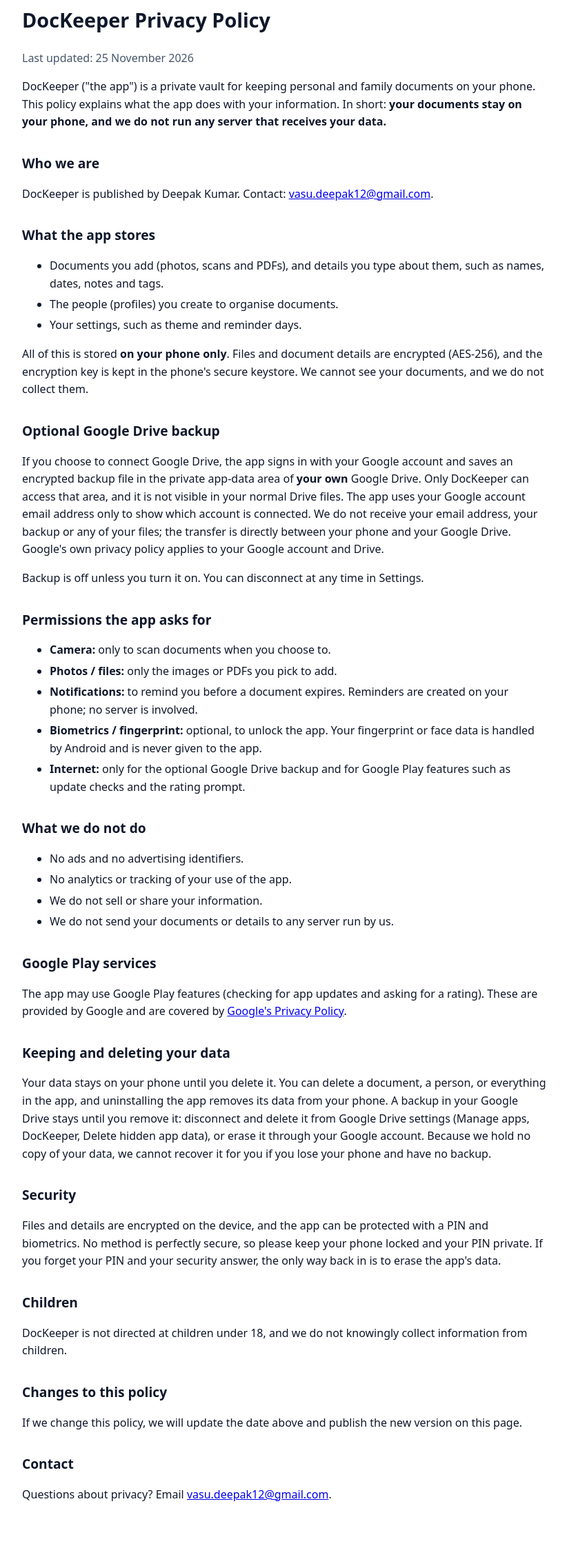
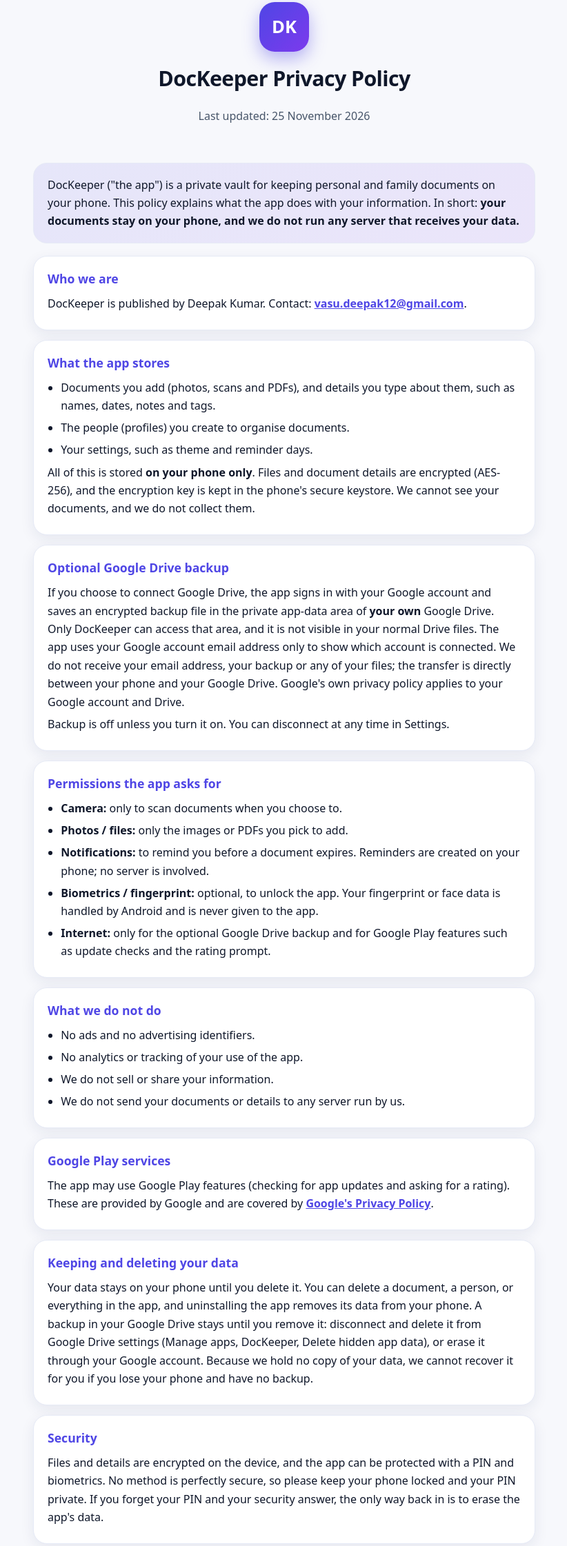
Before and after one commit to deep123sam/dockeeper-privacy, a plain HTML site: page index.html in a window 1280 px wide. Shown: the part 37-2279 px from the top of the page at 69% size, without its empty margins (228-1050 px from the left). Drawn offline with Linux system fonts and the light colour scheme.

Commit message:
Add files via upload

```diff
--- a/index.html
+++ b/index.html
@@ -5,66 +5,73 @@
 <meta name="viewport" content="width=device-width, initial-scale=1">
 <title>DocKeeper Privacy Policy</title>
 <style>
-  body{font-family:system-ui,-apple-system,Segoe UI,Roboto,sans-serif;line-height:1.6;max-width:760px;margin:0 auto;padding:24px 18px 60px;color:#0f172a}
-  h1{font-size:1.8rem} h2{margin-top:2rem;font-size:1.2rem} li{margin:.3rem 0}
-  .muted{color:#475569}
-  @media (prefers-color-scheme: dark){body{background:#0b1020;color:#e5e9f5}.muted{color:#9aa6c4}a{color:#9a95ff}}
+:root{--bg:#f7f8fc;--card:#fff;--text:#0f172a;--muted:#475569;--line:#e6eaf6;--accent:#4f46e5;--accent2:#7c3aed;--shadow:0 6px 20px rgba(30,42,90,.08)}
+@media (prefers-color-scheme:dark){:root{--bg:#0b1020;--card:#111a33;--text:#e8ecf8;--muted:#9aa6c4;--line:#1f2a4d;--accent:#9a95ff;--accent2:#b79cff;--shadow:none}}
+*{box-sizing:border-box}
+body{margin:0;background:var(--bg);color:var(--text);font-family:system-ui,-apple-system,"Segoe UI",Roboto,sans-serif;line-height:1.65}
+.wrap{max-width:760px;margin:0 auto;padding:0 16px 56px}
+header{padding:40px 0 20px;text-align:center}
+.logo{width:72px;height:72px;margin:0 auto 14px;border-radius:22px;display:flex;align-items:center;justify-content:center;color:#fff;font-weight:800;font-size:1.6rem;background:linear-gradient(135deg,#4f46e5,#7c3aed);box-shadow:0 10px 24px rgba(79,70,229,.4)}
+h1{margin:0;font-size:1.9rem;letter-spacing:-.02em}
+.muted{color:var(--muted)}
+.lead{background:linear-gradient(135deg,rgba(79,70,229,.10),rgba(124,58,237,.10));border:1px solid var(--line);border-radius:20px;padding:18px 20px;margin:18px 0}
+.lead p{margin:0}
+.card{background:var(--card);border:1px solid var(--line);border-radius:20px;padding:18px 20px;margin:14px 0;box-shadow:var(--shadow)}
+h2{margin:0 0 8px;font-size:1.1rem;color:var(--accent)}
+.card p{margin:.4rem 0}
+ul{padding-left:1.2rem;margin:.4rem 0}li{margin:.35rem 0}
+a{color:var(--accent);font-weight:600}
+footer{text-align:center;margin-top:28px;font-size:.9rem}
 </style>
 </head>
 <body>
+<div class="wrap">
+<header>
+<div class="logo">DK</div>
 <h1>DocKeeper Privacy Policy</h1>
 <p class="muted">Last updated: 25 November 2026</p>
-
-<p>DocKeeper ("the app") is a private vault for keeping personal and family documents on your phone. This policy explains what the app does with your information. In short: <strong>your documents stay on your phone, and we do not run any server that receives your data.</strong></p>
-
-<h2>Who we are</h2>
-<p>DocKeeper is published by Deepak Kumar. Contact: <a href="mailto:vasu.deepak12@gmail.com">vasu.deepak12@gmail.com</a>.</p>
-
-<h2>What the app stores</h2>
+</header>
+<div class="lead"><p>DocKeeper ("the app") is a private vault for keeping personal and family documents on your phone. This policy explains what the app does with your information. In short: <strong>your documents stay on your phone, and we do not run any server that receives your data.</strong></p></div>
+<section class="card"><h2>Who we are</h2>
+<p>DocKeeper is published by Deepak Kumar. Contact: <a href="mailto:vasu.deepak12@gmail.com">vasu.deepak12@gmail.com</a>.</p></section>
+<section class="card"><h2>What the app stores</h2>
 <ul>
   <li>Documents you add (photos, scans and PDFs), and details you type about them, such as names, dates, notes and tags.</li>
   <li>The people (profiles) you create to organise documents.</li>
   <li>Your settings, such as theme and reminder days.</li>
 </ul>
-<p>All of this is stored <strong>on your phone only</strong>. Files and document details are encrypted (AES-256), and the encryption key is kept in the phone's secure keystore. We cannot see your documents, and we do not collect them.</p>
-
-<h2>Optional Google Drive backup</h2>
+<p>All of this is stored <strong>on your phone only</strong>. Files and document details are encrypted (AES-256), and the encryption key is kept in the phone's secure keystore. We cannot see your documents, and we do not collect them.</p></section>
+<section class="card"><h2>Optional Google Drive backup</h2>
 <p>If you choose to connect Google Drive, the app signs in with your Google account and saves an encrypted backup file in the private app-data area of <strong>your own</strong> Google Drive. Only DocKeeper can access that area, and it is not visible in your normal Drive files. The app uses your Google account email address only to show which account is connected. We do not receive your email address, your backup or any of your files; the transfer is directly between your phone and your Google Drive. Google's own privacy policy applies to your Google account and Drive.</p>
-<p>Backup is off unless you turn it on. You can disconnect at any time in Settings.</p>
-
-<h2>Permissions the app asks for</h2>
+<p>Backup is off unless you turn it on. You can disconnect at any time in Settings.</p></section>
+<section class="card"><h2>Permissions the app asks for</h2>
 <ul>
   <li><strong>Camera:</strong> only to scan documents when you choose to.</li>
   <li><strong>Photos / files:</strong> only the images or PDFs you pick to add.</li>
   <li><strong>Notifications:</strong> to remind you before a document expires. Reminders are created on your phone; no server is involved.</li>
   <li><strong>Biometrics / fingerprint:</strong> optional, to unlock the app. Your fingerprint or face data is handled by Android and is never given to the app.</li>
   <li><strong>Internet:</strong> only for the optional Google Drive backup and for Google Play features such as update checks and the rating prompt.</li>
-</ul>
-
-<h2>What we do not do</h2>
+</ul></section>
+<section class="card"><h2>What we do not do</h2>
 <ul>
   <li>No ads and no advertising identifiers.</li>
   <li>No analytics or tracking of your use of the app.</li>
   <li>We do not sell or share your information.</li>
   <li>We do not send your documents or details to any server run by us.</li>
-</ul>
-
-<h2>Google Play services</h2>
-<p>The app may use Google Play features (checking for app updates and asking for a rating). These are provided by Google and are covered by <a href="https://policies.google.com/privacy">Google's Privacy Policy</a>.</p>
-
-<h2>Keeping and deleting your data</h2>
-<p>Your data stays on your phone until you delete it. You can delete a document, a person, or everything in the app, and uninstalling the app removes its data from your phone. A backup in your Google Drive stays until you remove it: disconnect and delete it from Google Drive settings (Manage apps, DocKeeper, Delete hidden app data), or erase it through your Google account. Because we hold no copy of your data, we cannot recover it for you if you lose your phone and have no backup.</p>
-
-<h2>Security</h2>
-<p>Files and details are encrypted on the device, and the app can be protected with a PIN and biometrics. No method is perfectly secure, so please keep your phone locked and your PIN private. If you forget your PIN and your security answer, the only way back in is to erase the app's data.</p>
-
-<h2>Children</h2>
-<p>DocKeeper is not directed at children under 18, and we do not knowingly collect information from children.</p>
-
-<h2>Changes to this policy</h2>
-<p>If we change this policy, we will update the date above and publish the new version on this page.</p>
-
-<h2>Contact</h2>
-<p>Questions about privacy? Email <a href="mailto:vasu.deepak12@gmail.com">vasu.deepak12@gmail.com</a>.</p>
+</ul></section>
+<section class="card"><h2>Google Play services</h2>
+<p>The app may use Google Play features (checking for app updates and asking for a rating). These are provided by Google and are covered by <a href="https://policies.google.com/privacy">Google's Privacy Policy</a>.</p></section>
+<section class="card"><h2>Keeping and deleting your data</h2>
+<p>Your data stays on your phone until you delete it. You can delete a document, a person, or everything in the app, and uninstalling the app removes its data from your phone. A backup in your Google Drive stays until you remove it: disconnect and delete it from Google Drive settings (Manage apps, DocKeeper, Delete hidden app data), or erase it through your Google account. Because we hold no copy of your data, we cannot recover it for you if you lose your phone and have no backup.</p></section>
+<section class="card"><h2>Security</h2>
+<p>Files and details are encrypted on the device, and the app can be protected with a PIN and biometrics. No method is perfectly secure, so please keep your phone locked and your PIN private. If you forget your PIN and your security answer, the only way back in is to erase the app's data.</p></section>
+<section class="card"><h2>Children</h2>
+<p>DocKeeper is not directed at children under 18, and we do not knowingly collect information from children.</p></section>
+<section class="card"><h2>Changes to this policy</h2>
+<p>If we change this policy, we will update the date above and publish the new version on this page.</p></section>
+<section class="card"><h2>Contact</h2>
+<p>Questions about privacy? Email <a href="mailto:vasu.deepak12@gmail.com">vasu.deepak12@gmail.com</a>.</p></section>
+<footer class="muted">&copy; 2026 Deepak Kumar &middot; <a href="mailto:vasu.deepak12@gmail.com">vasu.deepak12@gmail.com</a></footer>
+</div>
 </body>
 </html>
```
